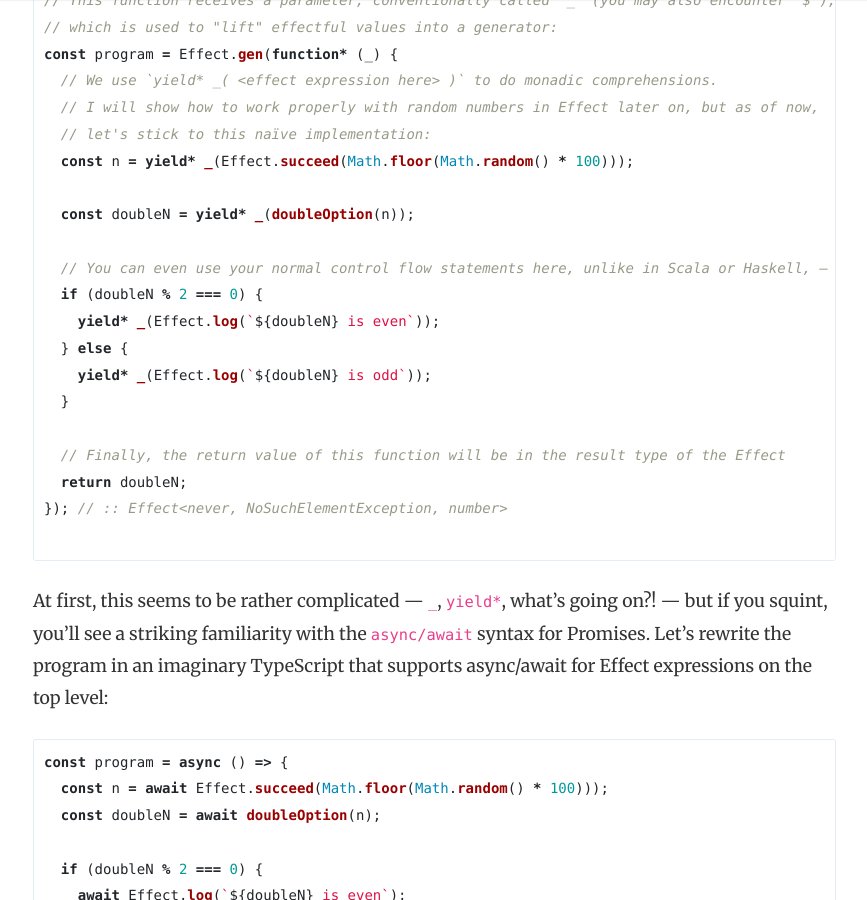
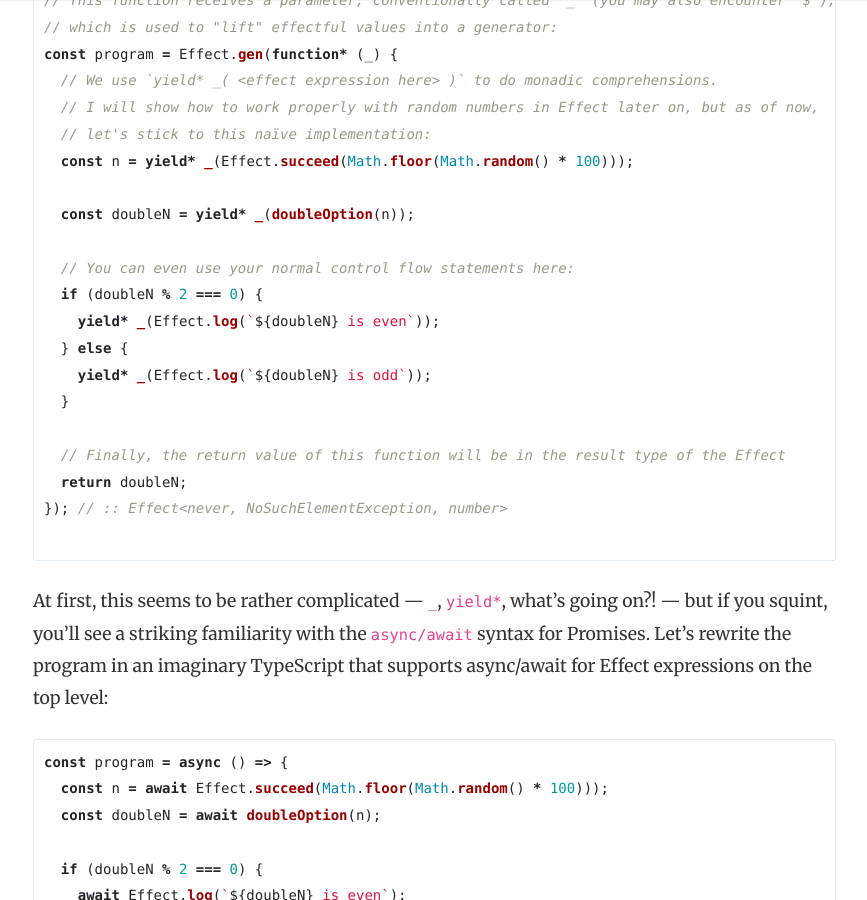
Before and after one commit to YBogomolov/ybogomolov.github.io, a Jekyll site: the page built from _posts/2023-07-11-01-effect-intro.md, in a window 1280 px wide and 900 px high, scrolled down 5659 px. Shown: the whole window, without its empty margins (252-1119 px from the left). Built offline with Jekyll 4.4.1, drawn with Linux system fonts in a browser that asks for light colours; nearby versions of some CDN libraries; comment, search, counter and statistics services are not loaded.

Commit message:
Remove note about scala/haskell

```diff
--- a/_posts/2023-07-11-01-effect-intro.md
+++ b/_posts/2023-07-11-01-effect-intro.md
@@ -162,7 +162,7 @@ const program = Effect.gen(function* (_) {
 
   const doubleN = yield* _(doubleOption(n));
 
-  // You can even use your normal control flow statements here, unlike in Scala or Haskell, — how cool is that:
+  // You can even use your normal control flow statements here:
   if (doubleN % 2 === 0) {
     yield* _(Effect.log(`${doubleN} is even`));
   } else {
```
